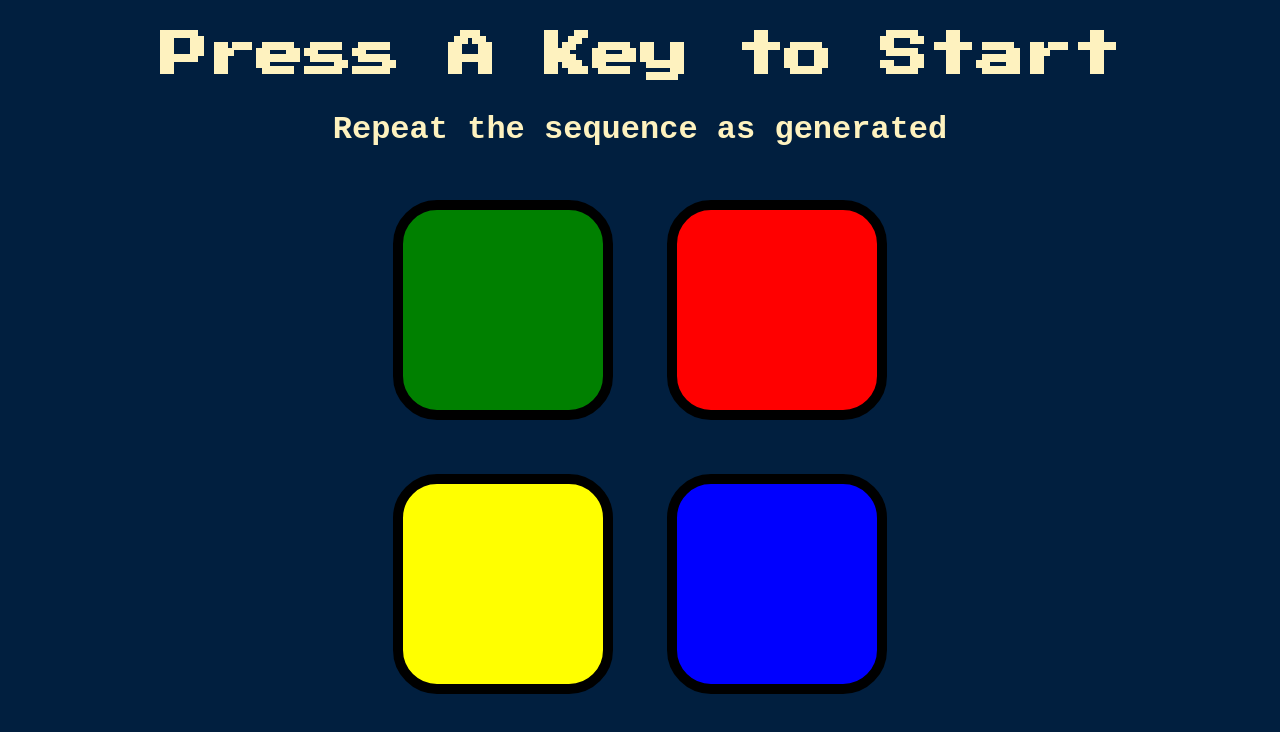
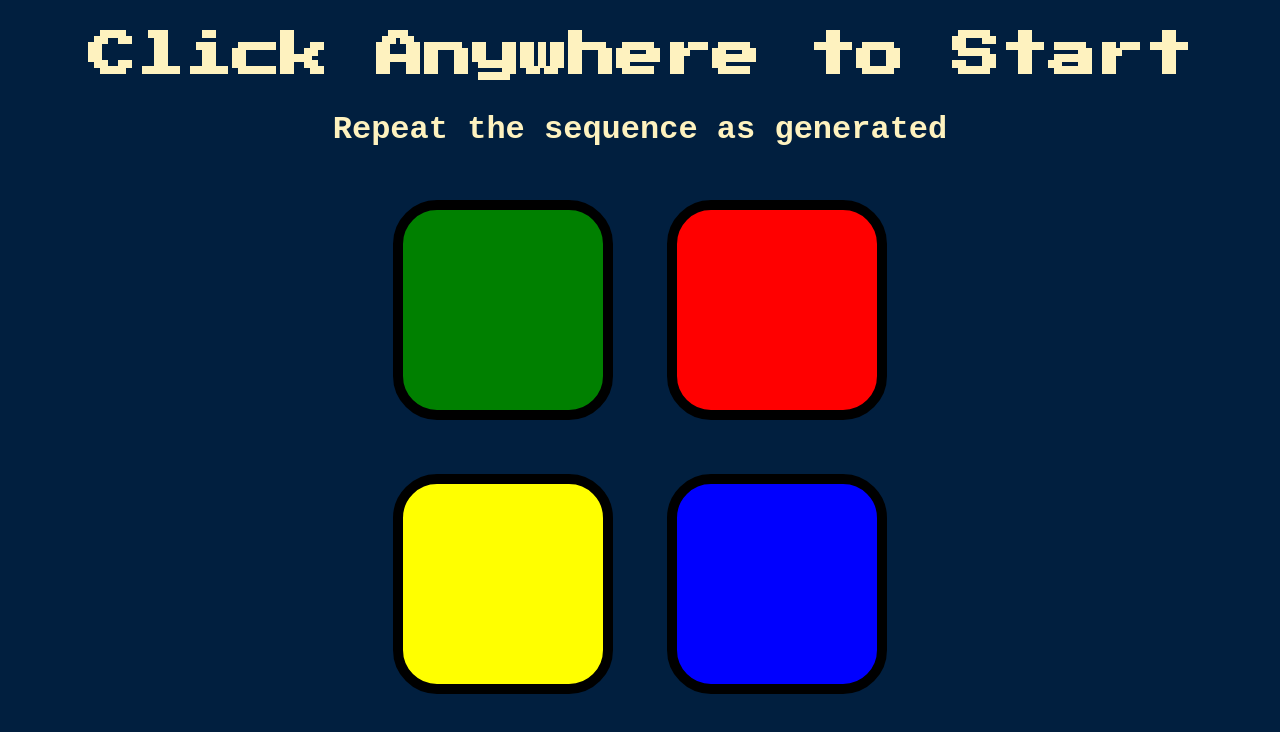
Before and after one commit to shrivitocorleone/simon-mobile, a plain HTML site: page index.html in a window 1280 px wide. Drawn offline with nearby package versions, Linux system fonts and the light colour scheme.

Commit message:
updated description

```diff
--- a/index.html
+++ b/index.html
@@ -9,7 +9,7 @@
 </head>
 
 <body>
-  <h1 id="level-title">Press A Key to Start</h1>
+  <h1 id="level-title">Click Anywhere to Start</h1>
   <h2 id = "instructions">Repeat the sequence as generated</h2>
 
 <div class="container">
```
